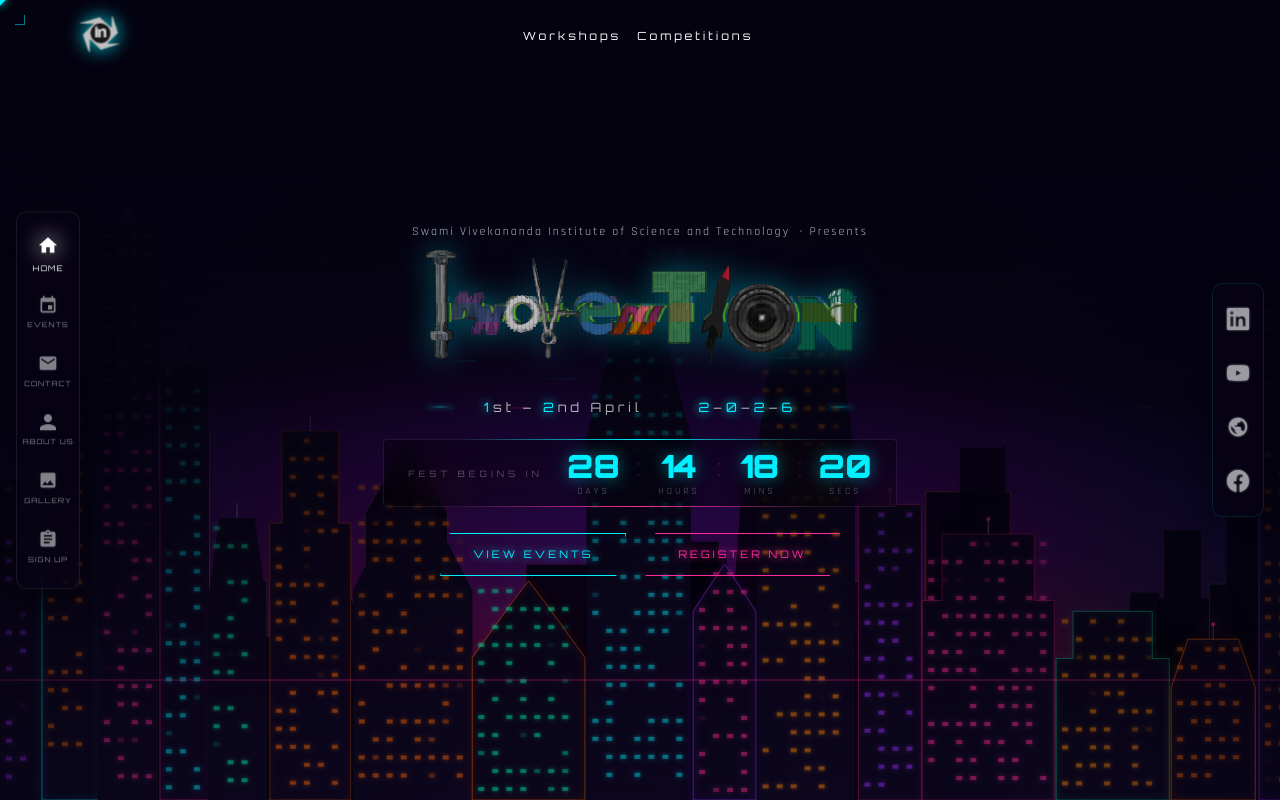
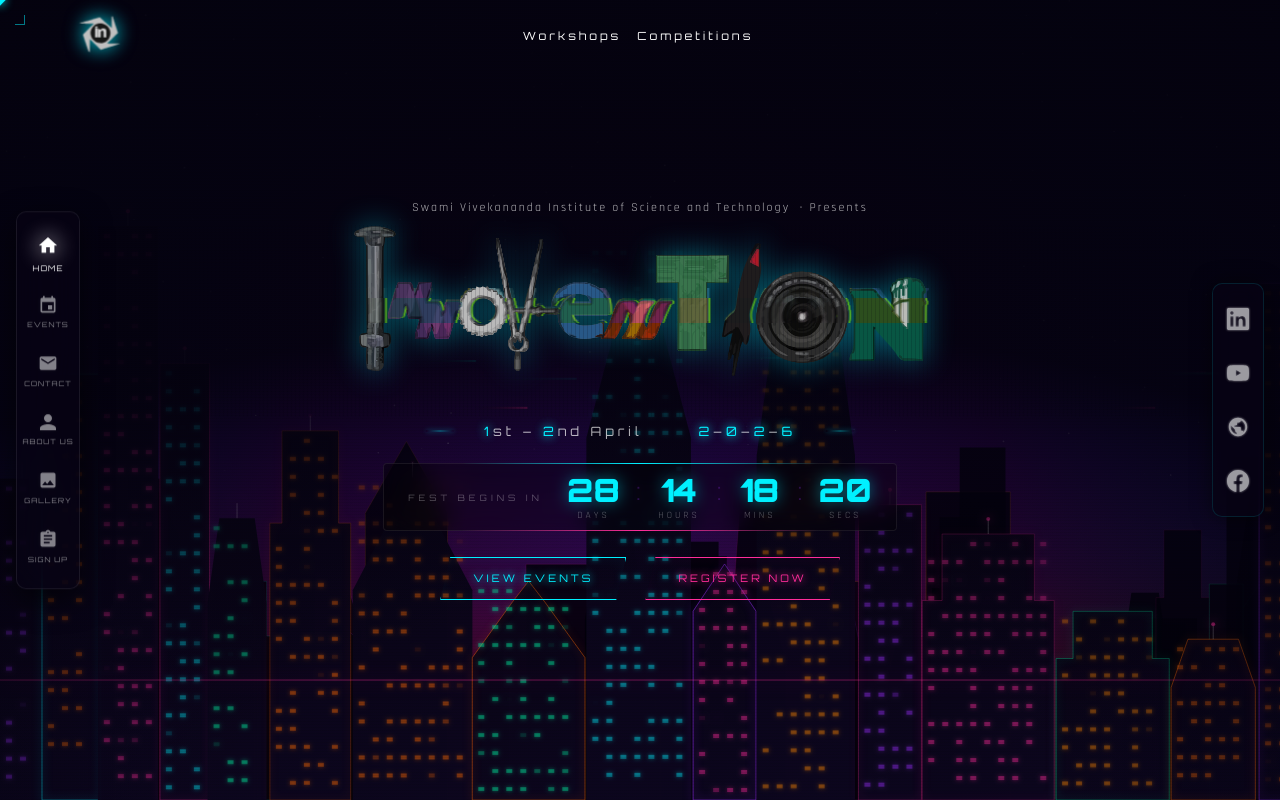
Before and after one commit to KrishanuRoyEng/techfestsvist, a Next.js app: page / in a window 1280 px wide. Built offline with nearby package versions, Linux system fonts and the light colour scheme.

Commit message:
some fixes

```diff
--- a/src/app/globals.css
+++ b/src/app/globals.css
@@ -523,15 +523,25 @@
 /* ── GLITCH LOGO ── */
 .glitch-logo-container {
   position: relative;
-  height: 120px;
-  width: auto;
-  margin-bottom: 1.5rem;
+  height: clamp(80px, 15vw, 160px);
+  width: 90vw;
+  display: flex;
+  justify-content: center;
+  align-items: center;
+  margin-bottom: 2rem;
   animation: fadeIn 1s 0.3s ease both;
+}
+
+.glitch-logo-inner {
+  position: relative;
+  height: 100%;
+  display: inline-block;
 }
 
 .glitch-logo {
   height: 100%;
   width: auto;
+  max-width: 100%;
   object-fit: contain;
 }
 
@@ -1611,11 +1621,11 @@
 
 .menu-header {
   font-family: 'Orbitron', monospace;
-  font-size: 0.7rem;
-  letter-spacing: 5px;
+  font-size: 0.65rem;
+  letter-spacing: 4px;
   color: var(--cyan);
-  margin-bottom: 3rem;
-  opacity: 0.5;
+  margin-bottom: 1.5rem;
+  opacity: 0.4;
 }
 
 .menu-list {
@@ -1625,7 +1635,7 @@
 }
 
 .menu-list li {
-  margin-bottom: 2rem;
+  margin-bottom: 0.8rem;
   transform: translateY(20px);
   opacity: 0;
   transition: all 0.4s ease;
@@ -1640,7 +1650,7 @@
 
 .menu-list a {
   font-family: 'Orbitron', sans-serif;
-  font-size: 0.9rem;
+  font-size: 0.85rem;
   font-weight: 500;
   color: white;
   text-decoration: none;
@@ -1649,11 +1659,11 @@
   display: flex;
   align-items: center;
   justify-content: flex-start;
-  gap: 1rem;
-  padding: 0.8rem 1.2rem;
-  background: rgba(255, 255, 255, 0.04);
-  border-radius: 8px;
-  border: 1px solid transparent;
+  gap: 1.2rem;
+  padding: 0.6rem 0.5rem;
+  background: transparent;
+  border-bottom: 1px solid rgba(255, 255, 255, 0.05);
+  border-radius: 0;
 }
 
 .menu-icon {
--- a/src/components/home/GlitchTitle.tsx
+++ b/src/components/home/GlitchTitle.tsx
@@ -8,9 +8,11 @@
         <div className="title-wrap">
             {logo ? (
                 <div className="glitch-logo-container">
-                    <img src={logo} alt="Innovention" className="glitch-logo g-main" />
-                    <img src={logo} alt="" className="glitch-logo g-after" />
-                    <img src={logo} alt="" className="glitch-logo g-before" />
+                    <div className="glitch-logo-inner">
+                        <img src={logo} alt="Innovention" className="glitch-logo g-main" />
+                        <img src={logo} alt="" className="glitch-logo g-after" />
+                        <img src={logo} alt="" className="glitch-logo g-before" />
+                    </div>
                 </div>
             ) : (
                 <div className="glitch-title" data-text={text}>
```
Also changed, not shown: src/types/vercel.d.ts (added, +19 -0 lines), 1 other file (tests, documents, lock files or other folders).
